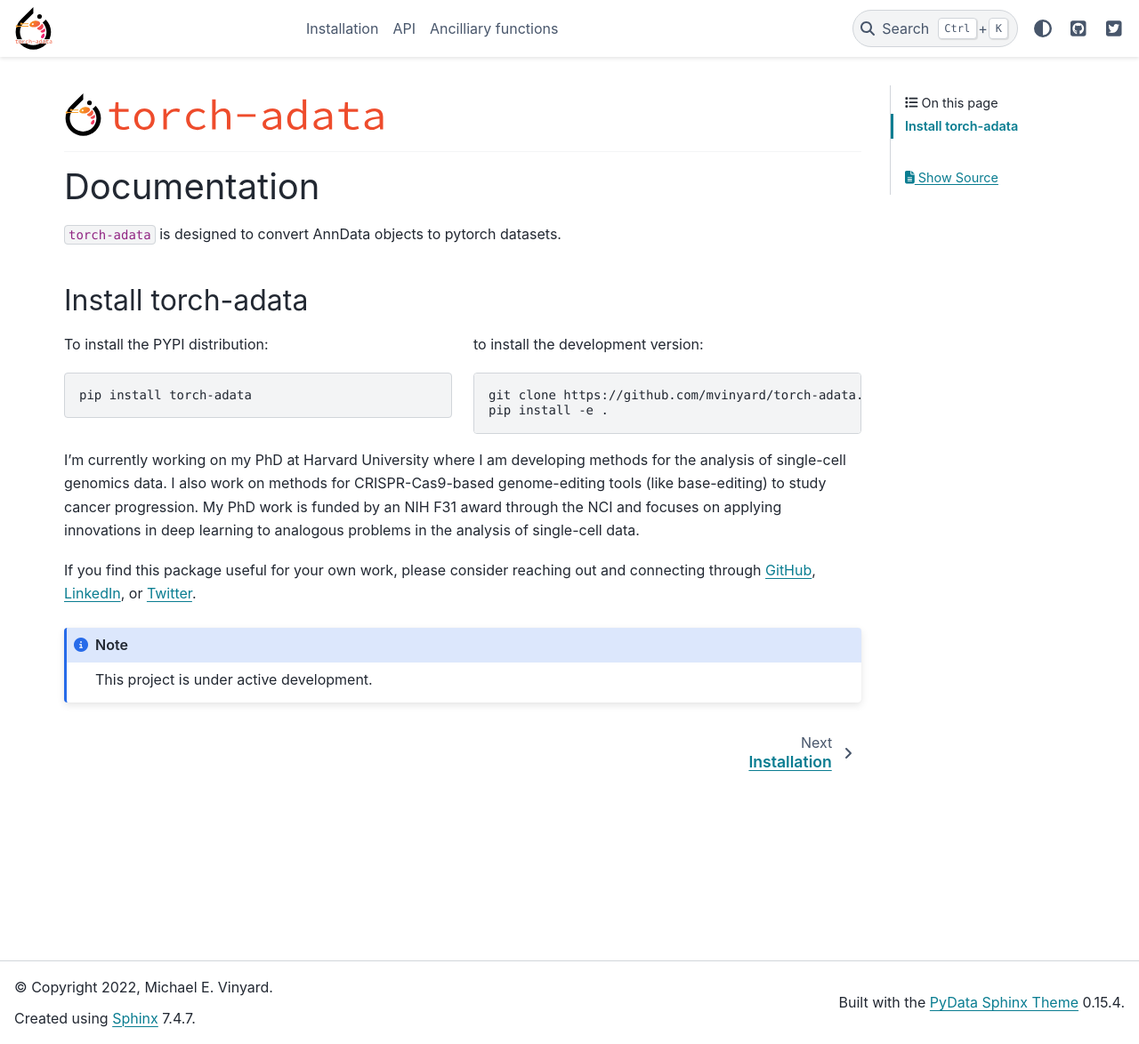
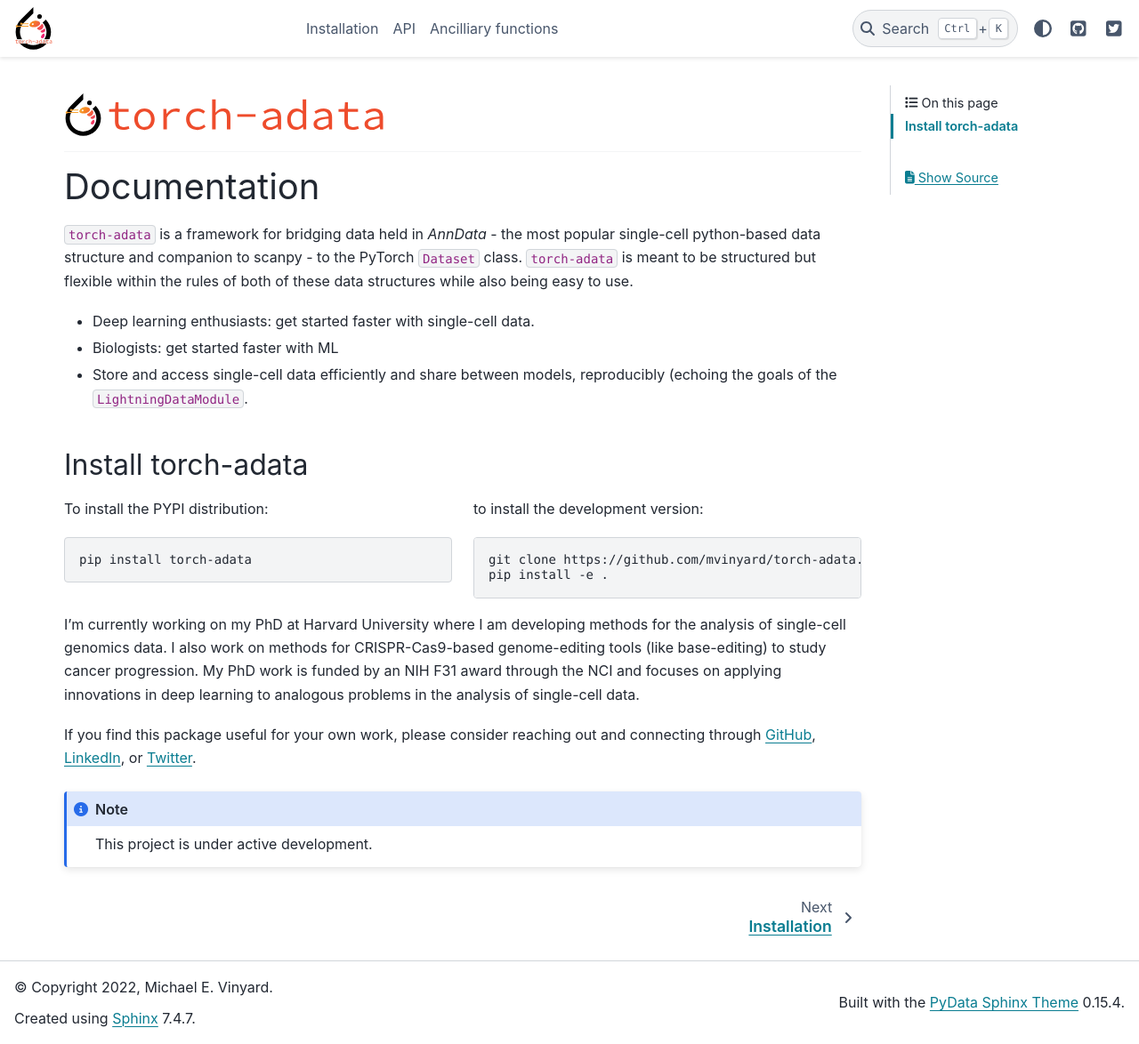
Before and after one commit to mvinyard/torch-adata, a Sphinx documentation site: the page built from docs/source/index.rst, in a window 1280 px wide and 1174 px high. Shown: the whole window at 89% size. Built offline with Sphinx 7.4.7 and the PyData theme 0.15.4, drawn with Linux system fonts in a browser that asks for light colours.

Commit message:
Update index.rst

```diff
--- a/docs/source/index.rst
+++ b/docs/source/index.rst
@@ -14,7 +14,11 @@
 
 Documentation
 ********************
-``torch-adata`` is designed to convert AnnData objects to pytorch datasets.
+``torch-adata`` is a framework for bridging data held in `AnnData` - the most popular single-cell python-based data structure and companion to scanpy - to the PyTorch ``Dataset`` class. ``torch-adata`` is meant to be structured but flexible within the rules of both of these data structures while also being easy to use.
+
+* Deep learning enthusiasts: get started faster with single-cell data.
+* Biologists: get started faster with ML
+* Store and access single-cell data efficiently and share between models, reproducibly (echoing the goals of the ``LightningDataModule``.
 
 
 Install torch-adata
```
